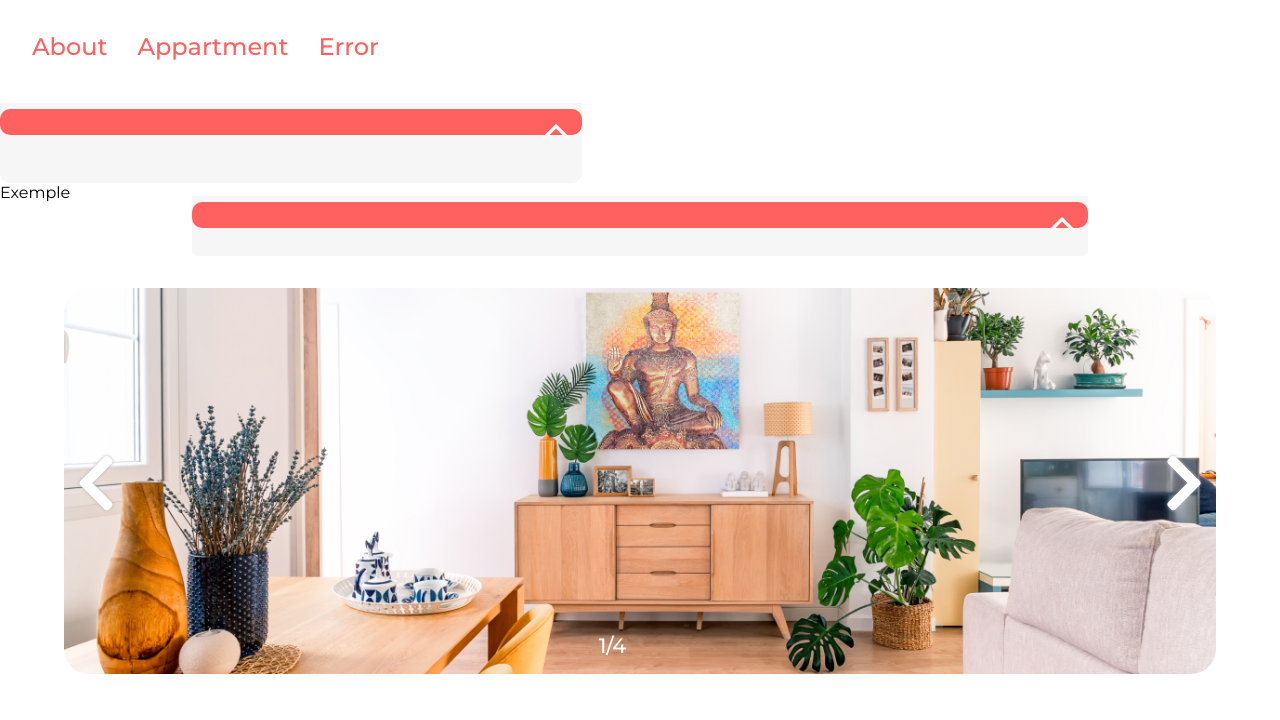
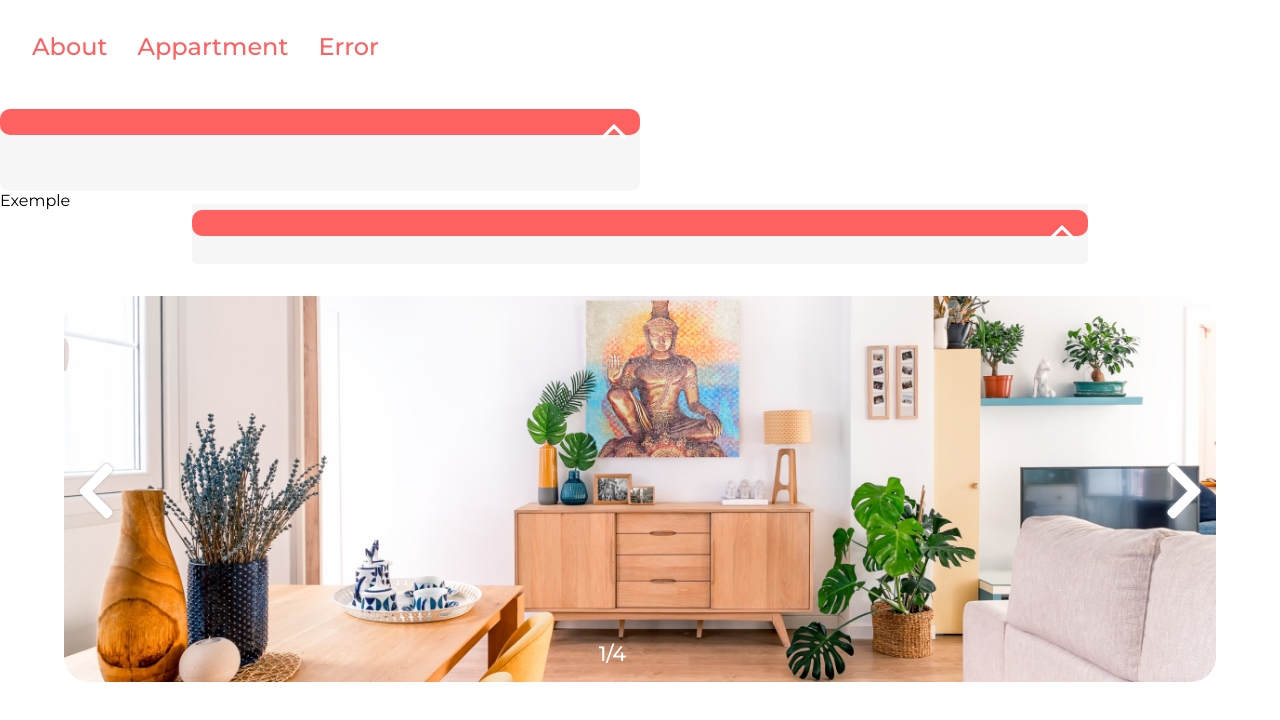
Before and after one commit to JohanSannier/kasa, a React (Create React App) app: page /temporaire in a window 1280 px wide. Shown: the top 720 px of the page. Built offline with nearby package versions, Linux system fonts and the light colour scheme.

Commit message:
Correction dropdown css

```diff
--- a/src/styles/Dropdown.css
+++ b/src/styles/Dropdown.css
@@ -1,6 +1,6 @@
 .dropdown-wrapper {
   font-family: "Montserrat", sans-serif;
-  width: 582px;
+  width: 50%;
   position: relative;
 }
 
@@ -27,9 +27,10 @@
   list-style-type: none;
   background-color: #f6f6f6;
   padding: 40px 20px;
-  margin-top: -2em;
+  margin-top: -1.5em;
   border-bottom-left-radius: 10px;
   border-bottom-right-radius: 10px;
+  line-height: 1.6rem;
 }
 
 .dropdown-wrapper li {
--- a/src/styles/Dropdown.scss
+++ b/src/styles/Dropdown.scss
@@ -2,7 +2,7 @@
 
 .dropdown-wrapper {
   font-family: $body-font;
-  width: 582px;
+  width: 50%;
   position: relative;
 
   .dropdown-title {
@@ -27,9 +27,10 @@
     list-style-type: none;
     background-color: $grey-bg;
     padding: 40px 20px;
-    margin-top: -2em;
+    margin-top: -1.5em;
     border-bottom-left-radius: 10px;
     border-bottom-right-radius: 10px;
+    line-height: 1.6rem;
   }
 
   li {
```
